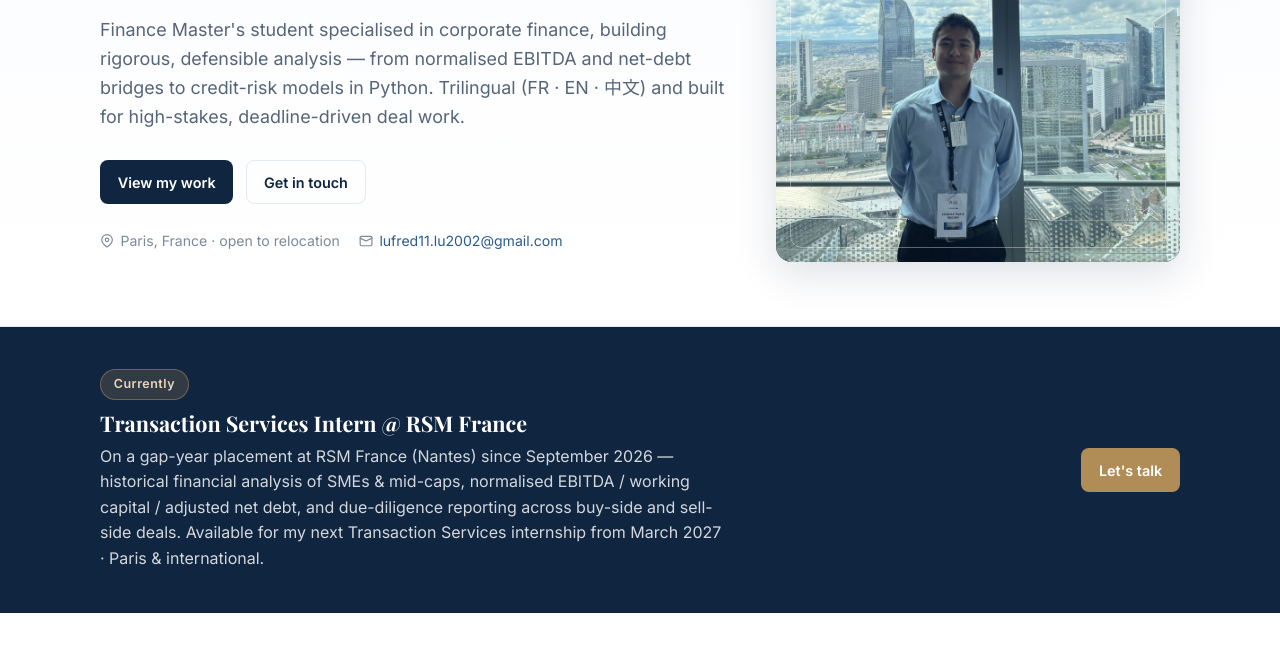
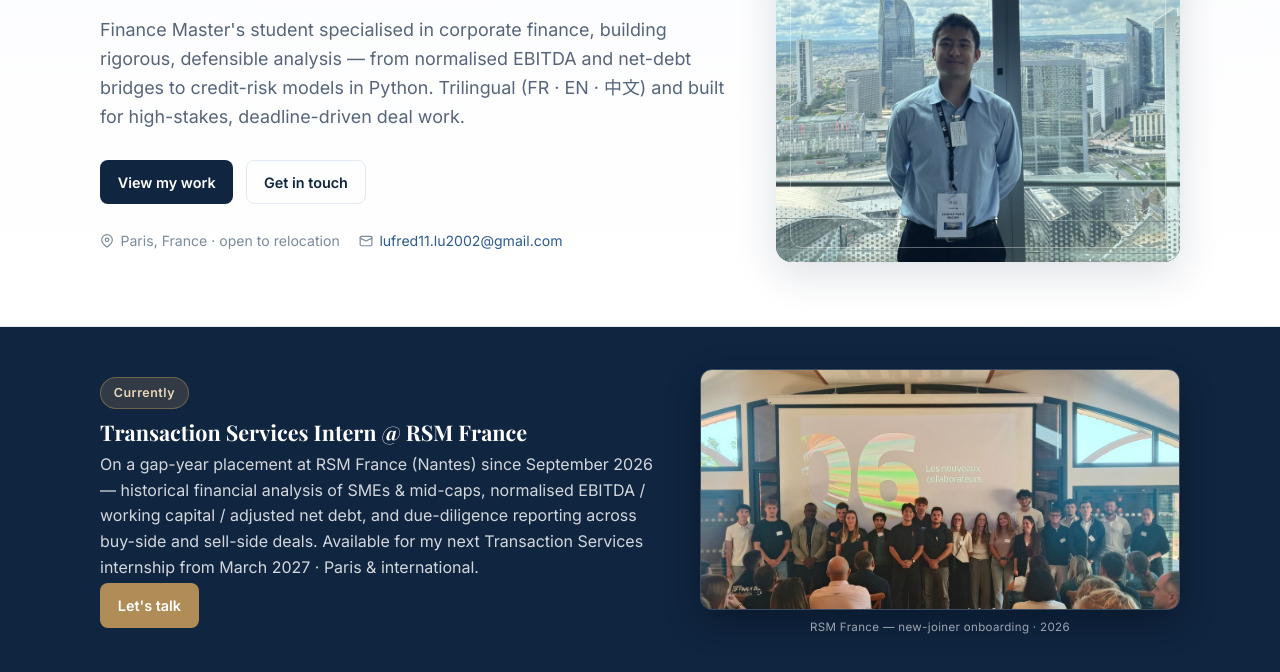
Before and after one commit to fredericlu-portfolio/fredericlu-portfolio.github.io, a plain HTML site: page index.html in a window 1280 px wide. Shown: the part 280-952 px from the top of the page. Drawn offline with nearby package versions, Linux system fonts and the light colour scheme.

Commit message:
Ajout photo intégration RSM France dans la section Actuellement
Photo d'intégration des nouveaux collaborateurs RSM (recadrée en bandeau)
affichée à côté du texte de la bannière objectif, pour appuyer le stage TS.

Co-Authored-By: Claude Opus 4.8 <noreply@anthropic.com>

```diff
--- a/index.html
+++ b/index.html
@@ -156,7 +156,12 @@
 
   /* ===== OBJECTIVE BANNER ===== */
   .objective{background:var(--navy); color:#fff; padding:2.5rem 1.5rem;}
-  .objective .wrap{display:flex; flex-wrap:wrap; gap:1.5rem 2.5rem; align-items:center; justify-content:space-between;}
+  .objective .wrap{display:flex; flex-wrap:wrap; gap:1.8rem 2.5rem; align-items:center; justify-content:space-between;}
+  .obj-text{flex:1 1 430px; min-width:0;}
+  .obj-text .btn{margin-top:.2rem;}
+  .obj-photo{flex:1 1 360px; max-width:480px; margin:0;}
+  .obj-photo img{width:100%; border-radius:12px; border:1px solid rgba(255,255,255,.18); box-shadow:0 12px 34px rgba(0,0,0,.30); display:block;}
+  .obj-photo figcaption{margin-top:.5rem; text-align:center; font-size:.72rem; letter-spacing:.03em; color:rgba(255,255,255,.6);}
   .objective h2{color:#fff; font-size:1.35rem; margin:0;}
   .objective p{color:rgba(255,255,255,.82); margin:.4rem 0 0; max-width:62ch;}
   .objective .tag{
@@ -378,14 +383,18 @@
 <!-- ============ OBJECTIVE BANNER ============ -->
 <section class="objective" style="padding:2.6rem 1.5rem;" id="objective">
   <div class="wrap">
-    <div>
+    <div class="obj-text">
       <span class="tag" data-en="Currently" data-fr="Actuellement">Currently</span>
       <h2 data-en="Transaction Services Intern @ RSM France"
           data-fr="Stagiaire Transaction Services @ RSM France">Transaction Services Intern @ RSM France</h2>
       <p data-en="On a gap-year placement at RSM France (Nantes) since September 2026 — historical financial analysis of SMEs &amp; mid-caps, normalised EBITDA / working capital / adjusted net debt, and due-diligence reporting across buy-side and sell-side deals. Available for my next Transaction Services internship from March 2027 · Paris &amp; international."
          data-fr="En césure chez RSM France (Nantes) depuis septembre 2026 — analyse financière historique de PME &amp; ETI, EBITDA / BFR normatifs et dette nette ajustée, et rédaction de rapports de due diligence sur des missions buy-side et sell-side. Disponible pour mon prochain stage Transaction Services dès mars 2027 · Paris &amp; international.">RSM France — available from March 2027…</p>
+      <a class="btn btn-accent" href="#contact" data-en="Let's talk" data-fr="Échangeons">Let's talk</a>
     </div>
-    <a class="btn btn-accent" href="#contact" data-en="Let's talk" data-fr="Échangeons">Let's talk</a>
+    <figure class="obj-photo">
+      <img src="documents/rsm-onboarding.jpg" alt="RSM France — intégration des nouveaux collaborateurs" loading="lazy" />
+      <figcaption data-en="RSM France — new-joiner onboarding · 2026" data-fr="RSM France — intégration des nouveaux collaborateurs · 2026">RSM France · 2026</figcaption>
+    </figure>
   </div>
 </section>
 
```
Also changed, not shown: documents/rsm-onboarding.jpg (added).
